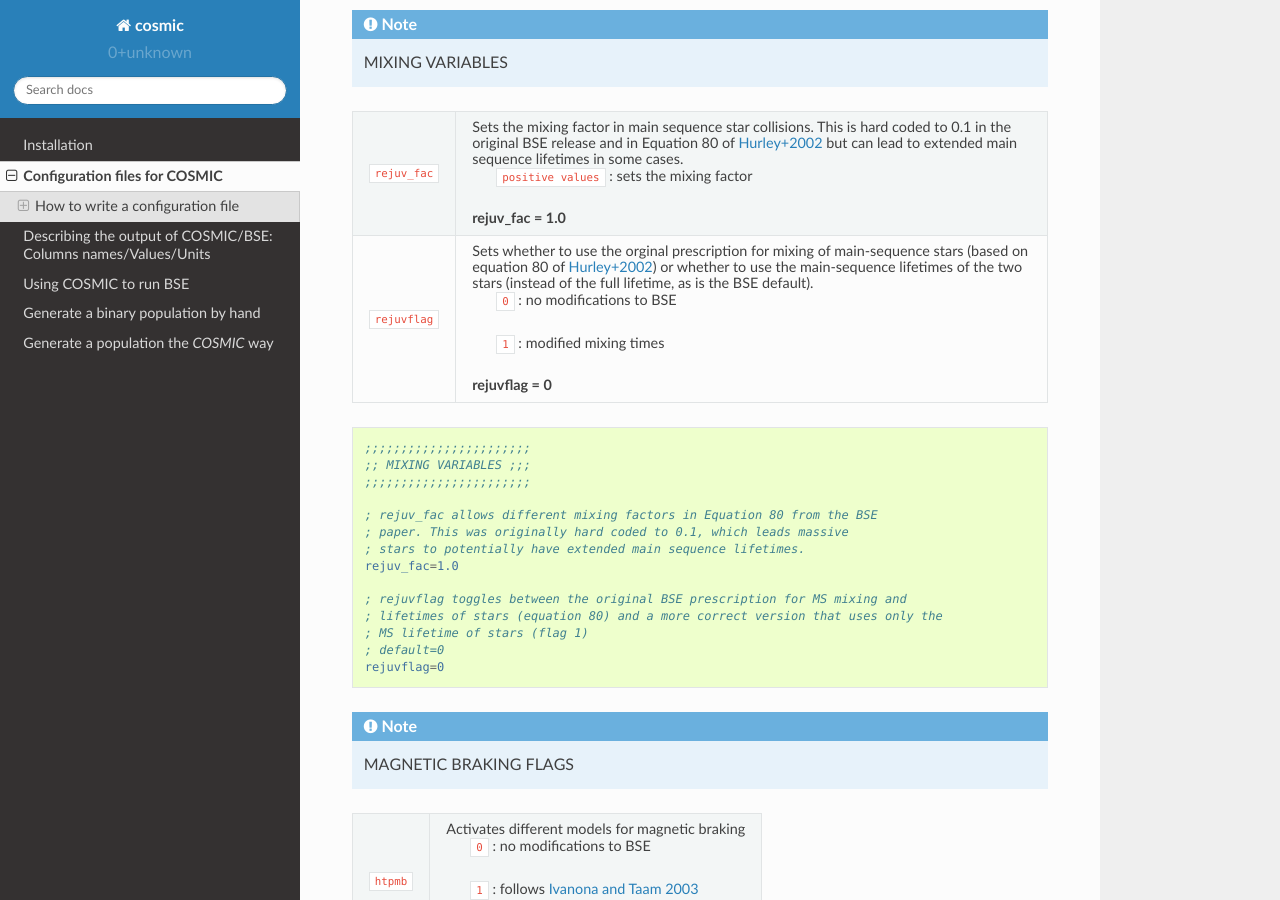
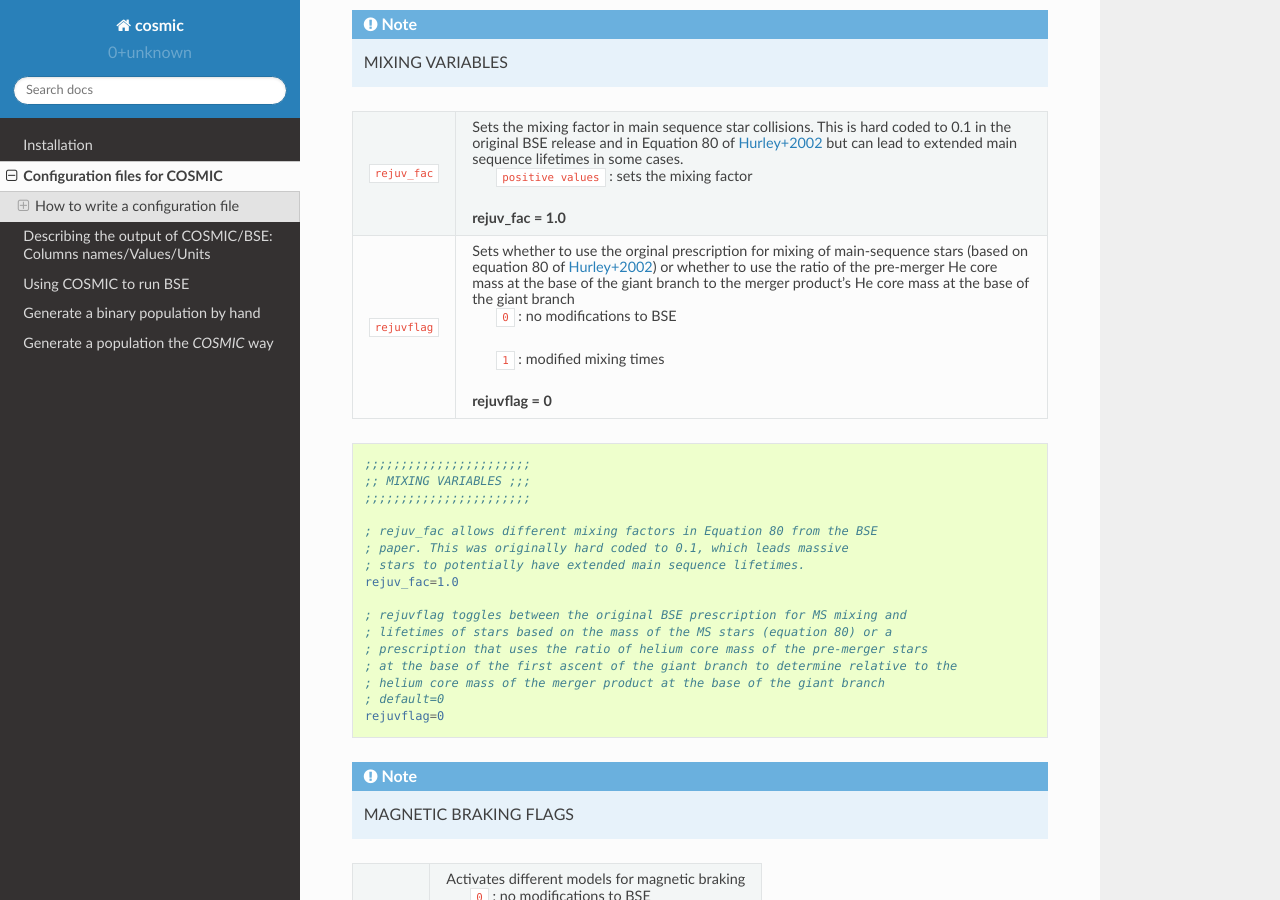
Before and after one commit to COSMIC-PopSynth/COSMIC, a Sphinx documentation site: the page built from docs/inifile/index.rst, in a window 1280 px wide and 900 px high, scrolled down 16722 px. Built offline with Sphinx 7.4.7 and the Read the Docs theme 2.0.0, drawn with Linux system fonts in a browser that asks for light colours; formulas are drawn with MathJax 3.

Commit message:
fixing up rejuv docs a bit

```diff
--- a/docs/inifile/index.rst
+++ b/docs/inifile/index.rst
@@ -1028,8 +1028,9 @@ sampling
                          **rejuv_fac = 1.0**
 ``rejuvflag``            Sets whether to use the orginal prescription for mixing
                          of main-sequence stars (based on equation 80 of `Hurley+2002 <https://ui.adsabs.harvard.edu/abs/2002MNRAS.329..897H/abstract>`_)
-                         or whether to use the main-sequence lifetimes of the two stars
-                         (instead of the full lifetime, as is the BSE default).
+                         or whether to use the ratio of the pre-merger He core
+                         mass at the base of the giant branch to the merger product's
+                         He core mass at the base of the giant branch
 
 
                             ``0`` : no modifications to BSE
@@ -1051,8 +1052,10 @@ sampling
     rejuv_fac=1.0
 
     ; rejuvflag toggles between the original BSE prescription for MS mixing and
-    ; lifetimes of stars (equation 80) and a more correct version that uses only the
-    ; MS lifetime of stars (flag 1)
+    ; lifetimes of stars based on the mass of the MS stars (equation 80) or a
+    ; prescription that uses the ratio of helium core mass of the pre-merger stars
+    ; at the base of the first ascent of the giant branch to determine relative to the
+    ; helium core mass of the merger product at the base of the giant branch
     ; default=0
     rejuvflag=0
 
```
Also changed, not shown: 1 other file.
